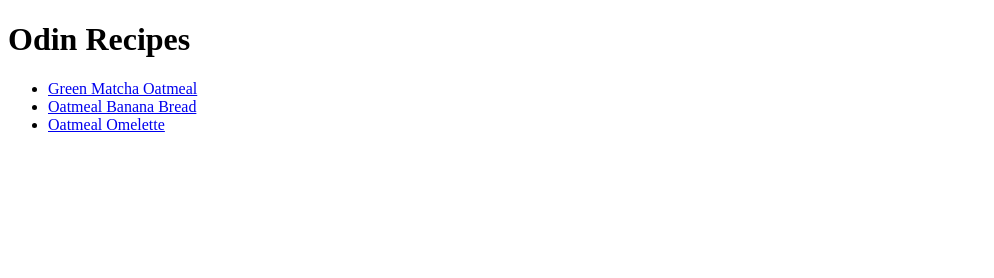
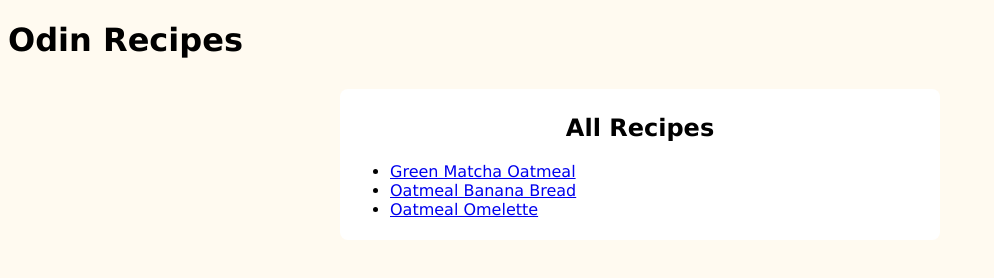
Before and after one commit to soloiaros/odin-recipes, a plain HTML site: page index.html in a window 1280 px wide. Shown: the whole page, without its empty margins (0-994 px from the left). Drawn offline with Linux system fonts and the light colour scheme.

Commit message:
Apply external CSS methods I added a general style.css file which features some basic styling properties

```diff
--- a/index.html
+++ b/index.html
@@ -2,14 +2,18 @@
 <html lang="en">
     <head>
         <meta charset="utf-8">
+        <link rel="stylesheet" href="style.css">
         <title>Homepage</title>
     </head>
     <body>
         <h1>Odin Recipes</h1>
-        <ul>
-            <li><a href="recipes/matcha-oatmeal.html">Green Matcha Oatmeal</a></li>
-            <li><a href="recipes/banana-bread.html">Oatmeal Banana Bread</a></li>
-            <li><a href="recipes/oatmeal-omelette.html">Oatmeal Omelette</a></li>
-        </ul>
+        <div class="card">
+            <h2>All Recipes</h2>
+            <ul>
+                <li><a href="recipes/matcha-oatmeal.html">Green Matcha Oatmeal</a></li>
+                <li><a href="recipes/banana-bread.html">Oatmeal Banana Bread</a></li>
+                <li><a href="recipes/oatmeal-omelette.html">Oatmeal Omelette</a></li>
+            </ul>
+        </div>
     </body>
 </html>
--- /dev/null
+++ b/style.css
@@ -0,0 +1,30 @@
+html {
+    box-sizing: border-box;
+}
+
+*,
+*::before,
+*::after {
+    box-sizing: inherit;
+}
+
+body {
+    background: #fffaf0;
+    font-family: Verdana, Helvetica, sans-serif;
+}
+
+h1 {
+    margin-bottom: 30px;
+}
+
+.card {
+    width: 600px;
+    background: white;
+    margin: 10px auto;
+    padding: 5px 10px;
+    border-radius: 8px;
+}
+
+.card h2 {
+    text-align: center;
+}
```
Also changed, not shown: recipes/banana-bread.html (+1 -0 lines), recipes/matcha-oatmeal.html (+1 -0 lines), recipes/oatmeal-omelette.html (+1 -0 lines).
